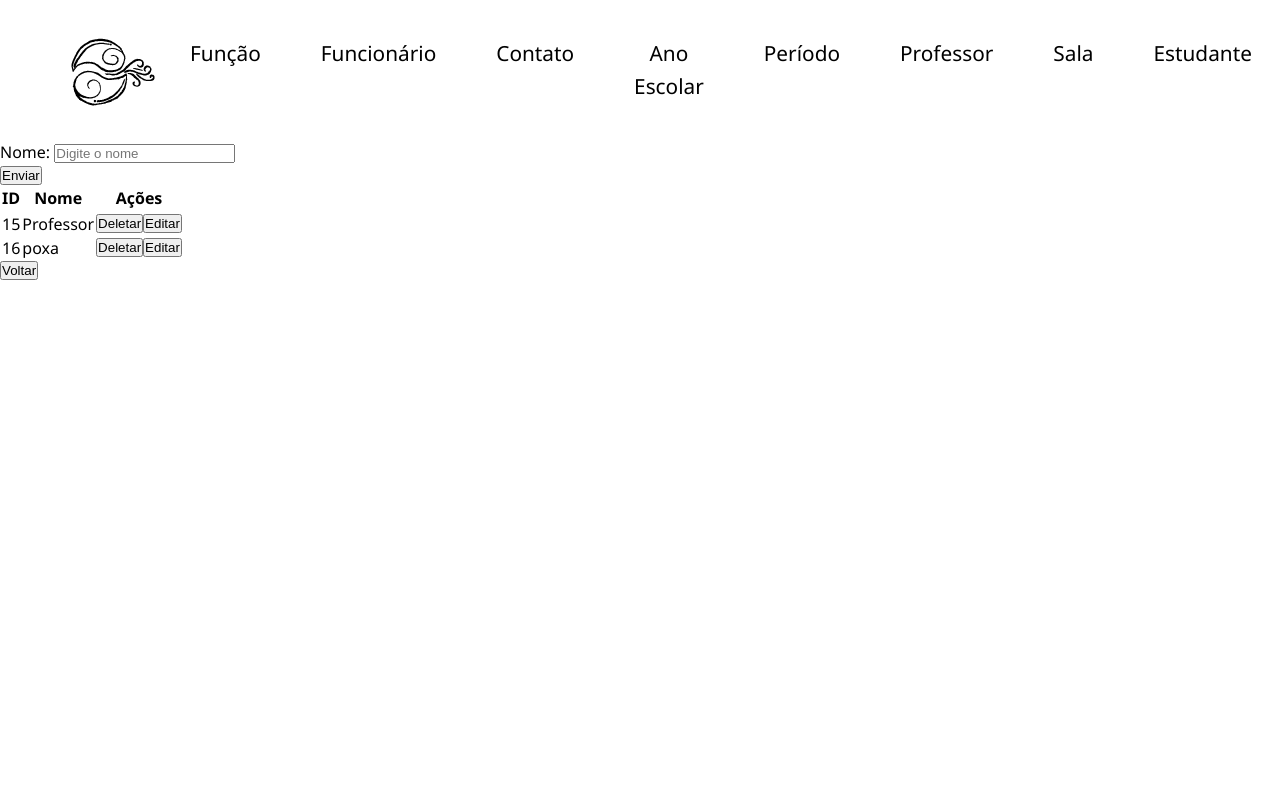
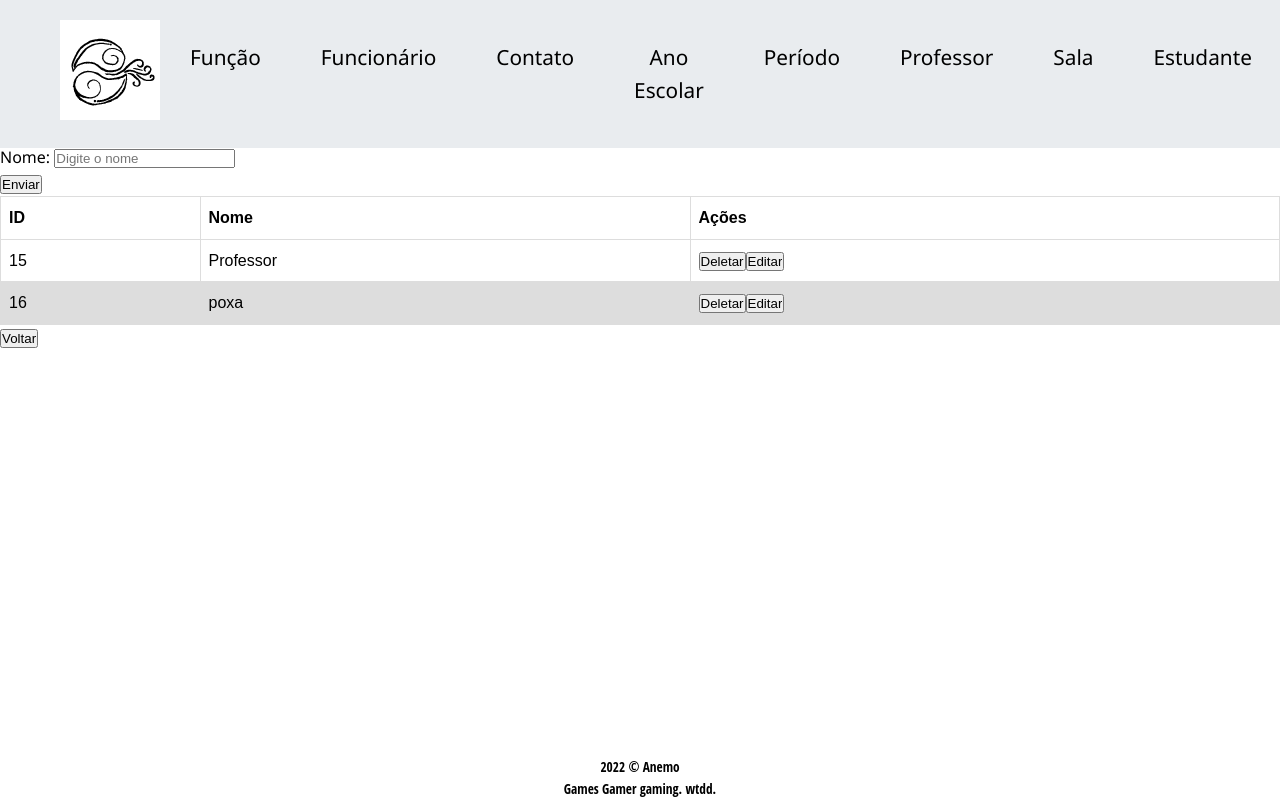
Before and after one commit to AnemoSystem/old-anemo-study, a PHP site: page /function/function.php in a window 1280 px wide; the page is wider, and only the part inside the window is pictured. Run offline with PHP 8.4, Linux system fonts and the light colour scheme; data comes from the database, SQL or seed files in the repository; some libraries are stand-ins or nearby versions; some web fonts are replaced.

Commit message:
header formatting

```diff
--- a/css/style_index.css
+++ b/css/style_index.css
@@ -18,6 +18,7 @@ body {
     font-family: Segoe UI, sans-serif;
     color: black;
     line-height: 1.6;
+    height: 100%;
 }
 
 ul {
@@ -37,19 +38,24 @@ img {
     width: 100%;
 }
 
-.img-section {
-    margin: 50px;
-    width: 30%;
-    border-radius: 20px;
-}
-
 .navbar {
     font-family: Segoe UI, sans-serif;
-    background-color: white;
+    background-color: #e9ecef;
     display: flex;
     align-items: center;
     padding: 20px 60px;
     text-align: center;
+}
+
+header {
+    position:fixed;
+    width: 100%;
+    top: 0;
+}
+
+.main {
+    margin-top: 145px;
+    margin-bottom: 42px;
 }
 
 header ul {
@@ -98,15 +104,6 @@ header img {
     opacity: 0.8;
 }
 
-.mainTitle {
-    font-size: 2vw;
-    font-weight: 700;
-    margin-top: 50px;
-    display: flex;
-    align-items: center;
-    justify-content: center;
-}
-
 .mainTitle i {
     font-size: 4vw;
     padding: 30px;
@@ -117,4 +114,25 @@ footer{
     font-family: "Open Sans Condensed", "Arial", sans-serif;
     font-size: 10pt;
     text-align: center;
+    width: 100%;
+    position: fixed;
+    bottom:0;
 }
+
+/* table layouts */
+
+table {
+    font-family: arial, sans-serif;
+    border-collapse: collapse;
+    width: 100%;
+  }
+
+  td, th {
+    border: 1px solid #dddddd;
+    text-align: left;
+    padding: 8px;
+  }
+
+  tr:nth-child(even) {
+    background-color: #dddddd;
+  }
--- a/function/function.php
+++ b/function/function.php
@@ -12,6 +12,7 @@
         header("Refresh:0");
     }
 ?>
+<!DOCTYPE html>
 <html lang="pt">
     <head>
         <meta charset="UTF-8">
@@ -46,6 +47,7 @@
                 </ul>
             </nav>
         </header>
+        <div class="main">
             <form method="POST">
                 <div class="form" id="insert-form">
 			        <label for="name">Nome:</label>
@@ -87,6 +89,10 @@
                     </table>
                 </div>
             </form>
+
 		<a href="../index.html"><button>Voltar</button></a>
+        <footer>
+            <p>2022 © Anemo<br>Games Gamer gaming. wtdd.</p>
+        </footer>
     </body>
 </html>
--- a/index.html
+++ b/index.html
@@ -28,5 +28,6 @@
         <footer>
             <p>2022 © Anemo<br>Games Gamer gaming. wtdd.</p>
         </footer>
+    </main>
     </body>
 </html>
```
Lines whose indentation alone changed are shown as unchanged.
